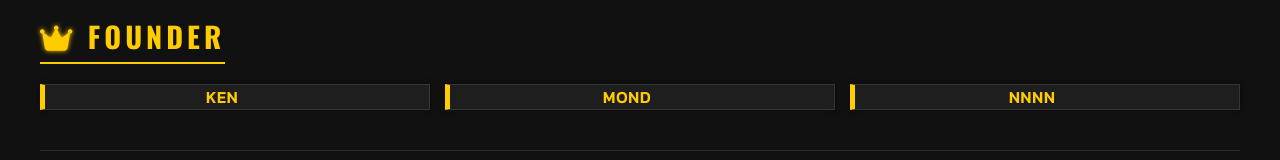
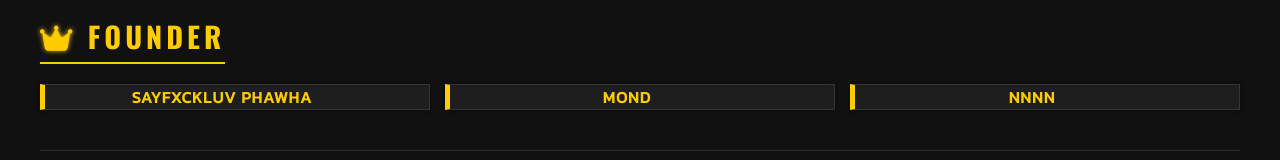
Before and after one commit to pitbullgang/phawhatest, a plain HTML site: page person_list_link.html in a window 1280 px wide. Shown: the part 290-450 px from the top of the page. Drawn offline with nearby package versions, Linux system fonts and the light colour scheme.

Commit message:
Update person_list_link.html

```diff
--- a/person_list_link.html
+++ b/person_list_link.html
@@ -297,7 +297,7 @@
             <h2 class="category-title"><i class="fas fa-crown neon-gold"></i> FOUNDER</h2>
             <div class="member-grid">
                 <div class="member-card">
-                    <a href="https://www.facebook.com/Phawharakkaimaipen" target="_blank">KEN</a>
+                    <a href="https://www.facebook.com/jayhigh.phawhabestoftoxicboys" target="_blank">Sayfxckluv Phawha</a>
                 </div>
                 <div class="member-card">
                     <a href="https://www.facebook.com/jayhigh.phawhabestoftoxicboys" target="_blank">MOND</a>
```
